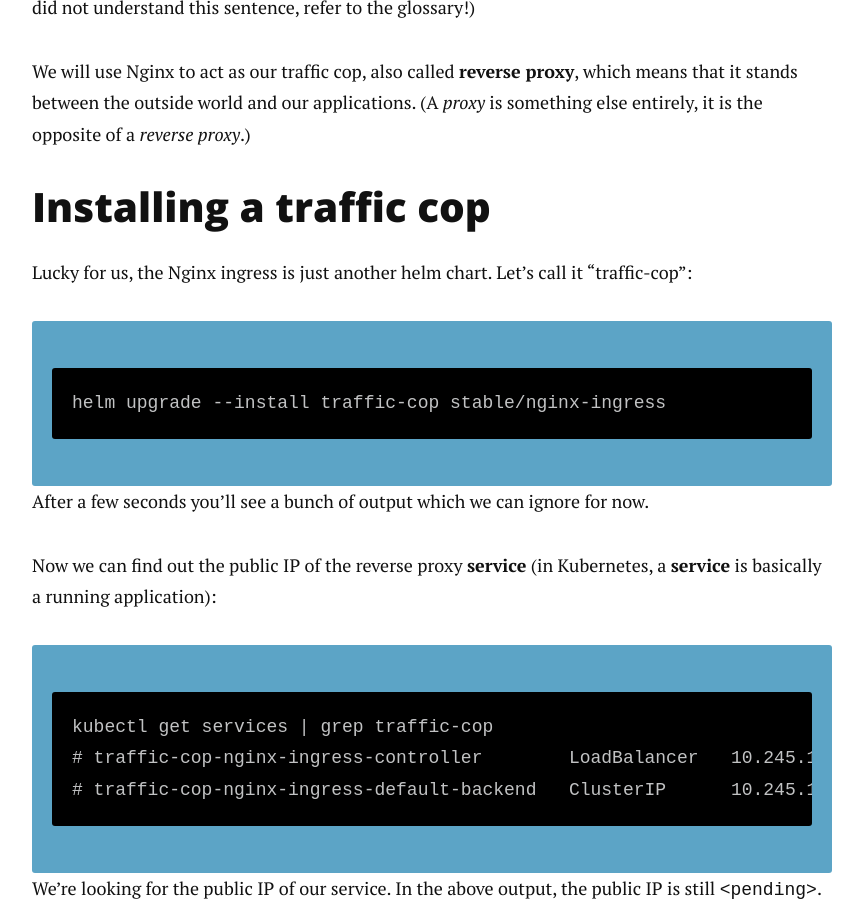
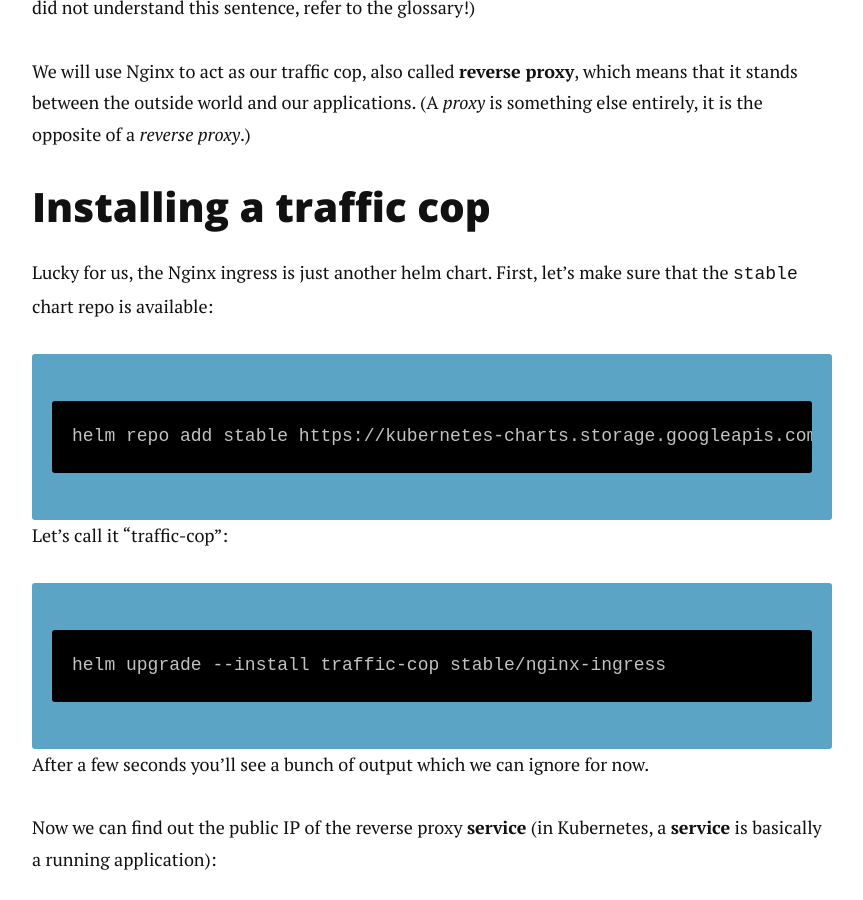
Before and after one commit to alberto56/dcycleblog, a Jekyll site: the page built from kubernetes/09-ingress/index.md, in a window 1280 px wide and 900 px high, scrolled down 897 px. Shown: the whole window, without its empty margins (208-1071 px from the left). Built offline with Jekyll 4.4.1, drawn with Linux system fonts in a browser that asks for light colours; nearby versions of some CDN libraries.

Commit message:
Helm 3 does not install stable repo by default

```diff
--- a/kubernetes/09-ingress/index.md
+++ b/kubernetes/09-ingress/index.md
@@ -18,7 +18,12 @@
 Installing a traffic cop
 -----
 
-Lucky for us, the Nginx ingress is just another helm chart. Let's call it "traffic-cop":
+Lucky for us, the Nginx ingress is just another helm chart.
+First, let's make sure that the `stable` chart repo is available:
+
+    helm repo add stable https://kubernetes-charts.storage.googleapis.com
+
+Let's call it "traffic-cop":
 
     helm upgrade --install traffic-cop stable/nginx-ingress
 
```
